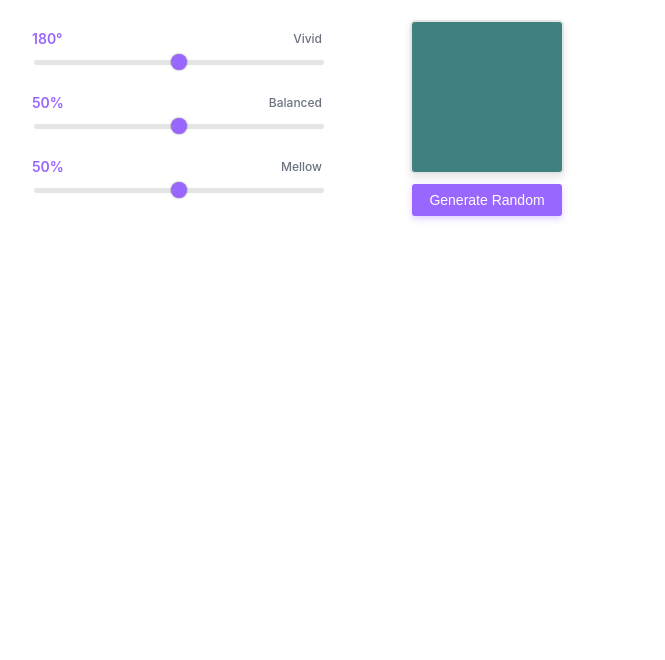
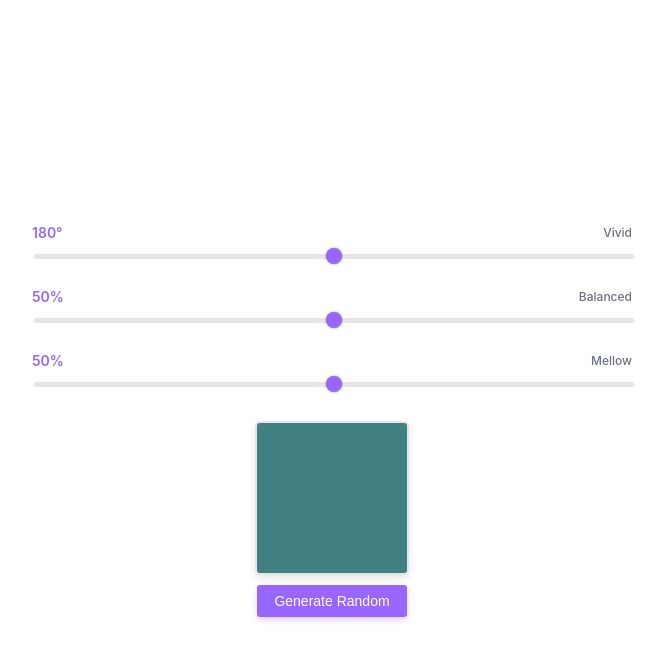
Before and after one commit to andriigardu/color_generator, a plain HTML site: page index.html in a window 1280 px wide. Shown: the whole page, without its empty margins (308-973 px from the left). Drawn offline with Linux system fonts and the light colour scheme.

Commit message:
Update index.html

```diff
--- a/index.html
+++ b/index.html
@@ -14,22 +14,30 @@
 }
 body {
     font-family: -apple-system, BlinkMacSystemFont, 'Segoe UI', 'Roboto', 'Oxygen', 'Ubuntu', 'Cantarell', 'Fira Sans', 'Droid Sans', 'Helvetica Neue', sans-serif;
-    max-width: 600px;
+    max-width: 100%; /* Change from 600px to 100% */
     margin: 0 auto;
     padding: 20px;
     background-color: transparent !important;
     color: var(--notion-text-color, #37352f);
+    display: flex; /* Add this */
+    justify-content: center; /* Add this */
+    align-items: center; /* Add this */
+    min-height: 100vh; /* Add this */
 }
+
 .container {
     display: flex;
+    flex-direction: column; /* Change from row to column */
     gap: 20px;
     align-items: center;
+    max-width: 600px; /* Add this */
+    width: 100%; /* Add this */
 }
 .inputs {
-    flex: 1;
+    width: 100%; /* Change from flex: 1 to width: 100% */
     display: flex;
     flex-direction: column;
-    gap: 15px; /* Reduced gap between slider groups */
+    gap: 15px;
 }
 .input-group {
     position: relative;
@@ -74,7 +82,7 @@ input[type="range"]::-webkit-slider-thumb {
     box-shadow: 0 0 2px rgba(0, 0, 0, 0.5);
 }
 .color-preview-container {
-    flex: 1;
+    width: 100%; /* Change from flex: 1 to width: 100% */
     display: flex;
     flex-direction: column;
     align-items: center;
```
